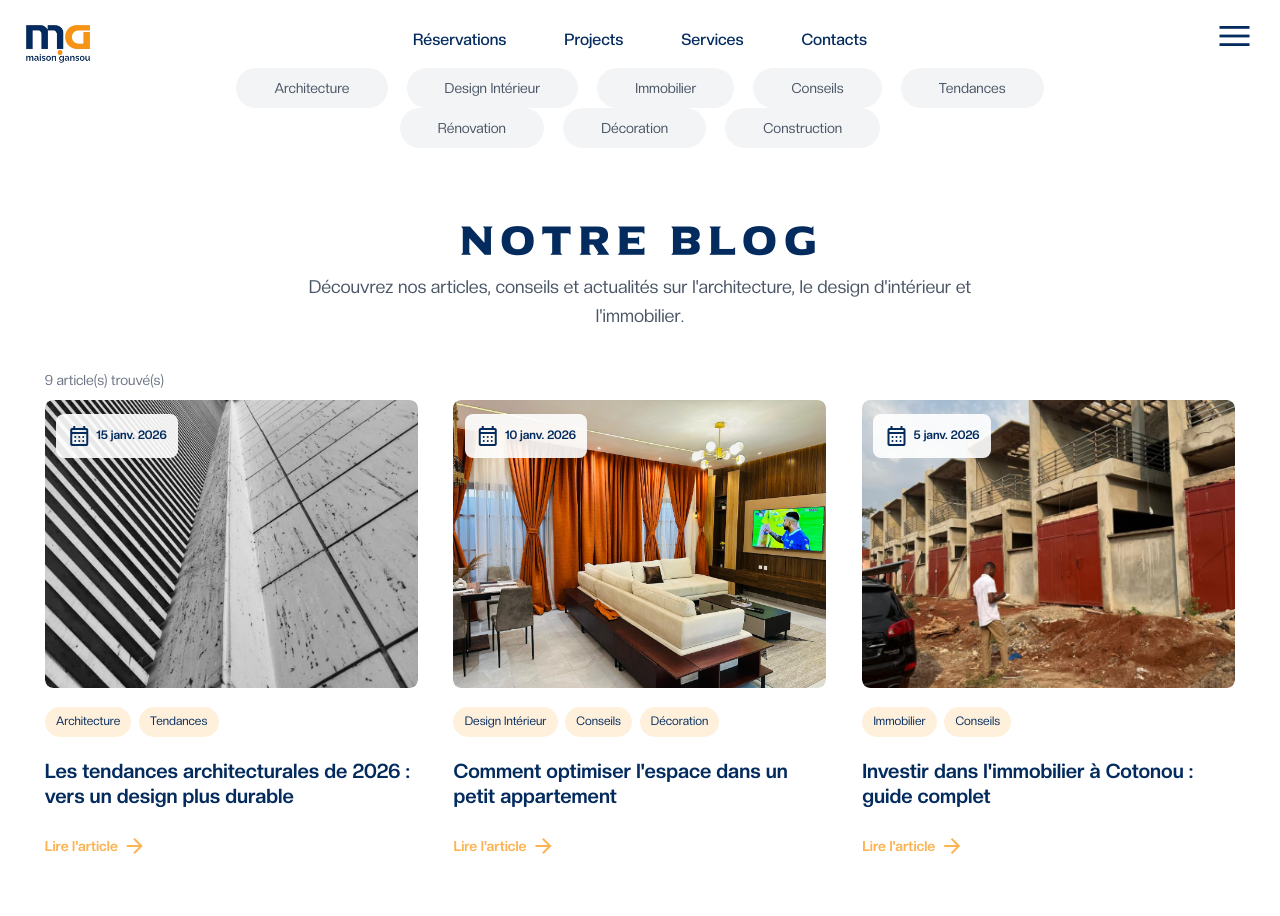
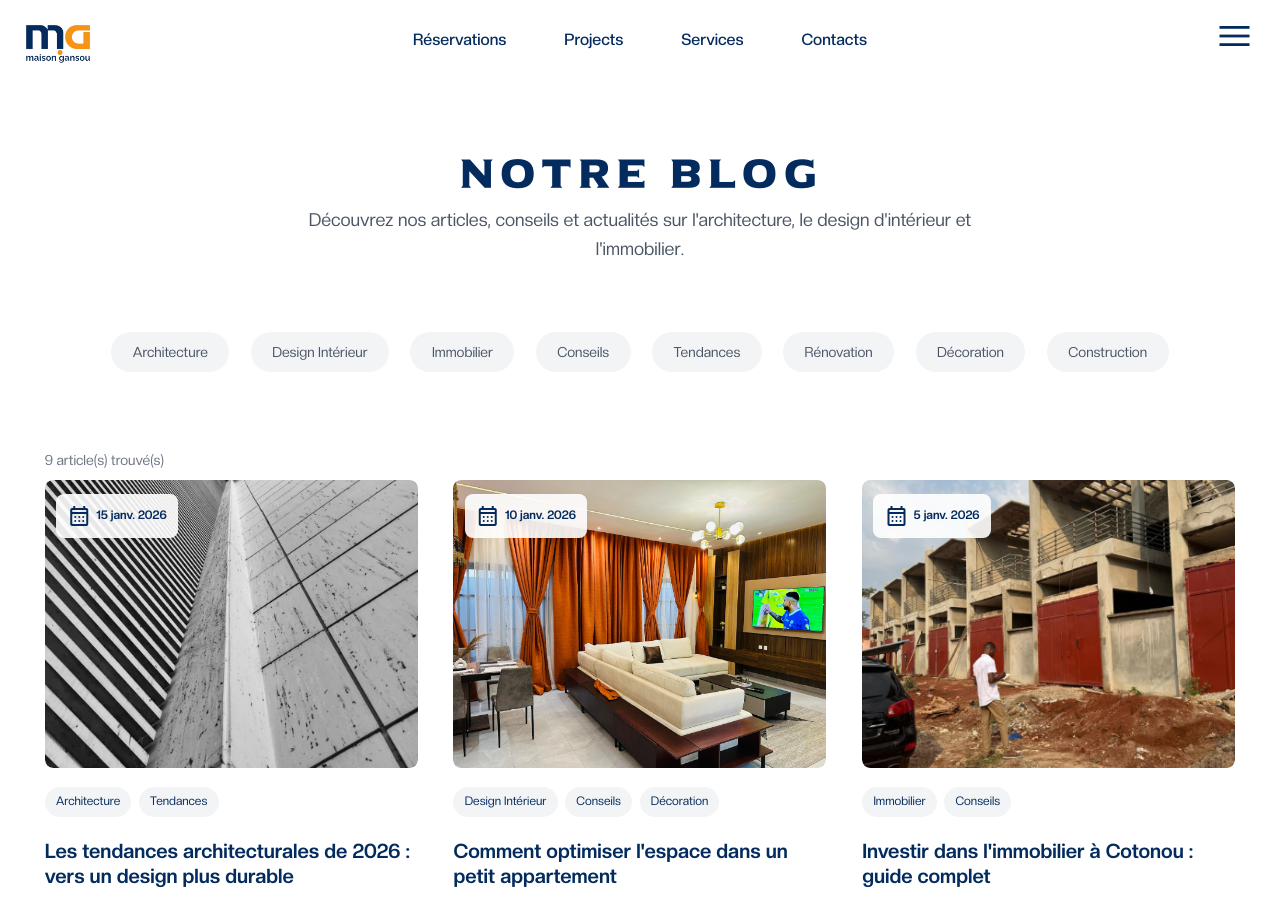
Before and after one commit to Nicanor1999/maison-gansou, a Vue app in the folder frontend/: page /blog in a window 1280 px wide. Shown: the top 916 px of the page. Built offline with nearby package versions, Linux system fonts and the light colour scheme.

Commit message:
Sauvegarde automatique 2026-01-30 00:00:01

```diff
--- a/frontend/src/views/public/Blog.vue
+++ b/frontend/src/views/public/Blog.vue
@@ -1,37 +1,9 @@
 <template>
   <div class="blog-page min-h-screen w-full bg-white flex flex-col items-center">
     <!-- Header Section -->
-    <div class="h-[35vh] md:h-[45vh] w-[93%] flex flex-col justify-end">
-      <!-- Tags Filter -->
-      <div class="h-[40%] w-full flex flex-col justify-center items-center">
-        <div class="tags-container flex flex-wrap justify-center gap-[2%] w-full md:w-[80%]">
-          <button
-            v-for="tag in allTags"
-            :key="tag.id"
-            @click="toggleTag(tag.id)"
-            :class="[
-              'tag-btn h-[5vh] rounded-full flex items-center justify-center text-[12px] md:text-[14px] transition-all duration-300 hover:scale-105',
-              selectedTags.includes(tag.id)
-                ? 'bg-[var(--bg-1)] text-white'
-                : 'bg-gray-100 text-gray-600 hover:bg-[var(--second-orange)] hover:text-[var(--bg-1)]',
-            ]"
-            style="padding: 0 4%;"
-          >
-            {{ tag.name }}
-          </button>
-          <button
-            v-if="selectedTags.length > 0"
-            @click="clearTags"
-            class="tag-btn h-[5vh] rounded-full flex items-center justify-center text-[12px] md:text-[14px] bg-red-100 text-red-600 hover:bg-red-200 transition-all duration-300"
-            style="padding: 0 4%;"
-          >
-            <span class="material-symbols-outlined text-[16px]">close</span>
-            Effacer
-          </button>
-        </div>
-      </div>
+    <div class="h-[35vh] md:h-[55vh] w-[93%] flex flex-col justify-end">
       <!-- Title -->
-      <div class="h-[50%] w-full flex flex-col justify-center items-center">
+      <div class="h-[50%] w-full flex flex-col justify-end items-center">
         <h2
           class="font-bold text-[var(--bg-1)] tracking-[5px] md:tracking-[7px] text-[22px] md:text-[40px] text-center"
           data-aos="fade-up"
@@ -47,17 +19,43 @@
           et l'immobilier.
         </p>
       </div>
+      <!-- Tags Filter -->
+      <div class="h-[40%] w-full flex flex-col justify-center items-center">
+        <div class="tags-container flex flex-wrap justify-center gap-[2%] w-full md:w-[90%]">
+          <button
+            v-for="tag in allTags"
+            :key="tag.id"
+            @click="toggleTag(tag.id)"
+            :class="[
+              'tag-btn  h-[5vh] rounded-full flex items-center justify-center text-[12px] md:text-[14px] transition-all duration-300 hover:scale-105',
+              selectedTags.includes(tag.id)
+                ? 'bg-[var(--bg-1)] text-white font-bold'
+                : 'bg-gray-100 text-gray-600 hover:bg-[var(--second-orange)] hover:text-[var(--bg-1)]',
+            ]"
+            style="padding: 0 2%"
+          >
+            {{ tag.name }}
+          </button>
+          <button
+            v-if="selectedTags.length > 0"
+            @click="clearTags"
+            class="tag-btn h-[5vh] rounded-full flex items-center justify-center text-[12px] md:text-[14px] bg-red-100 text-red-600 hover:bg-red-200 transition-all duration-300"
+            style="padding: 0 4%"
+          >
+            <span class="material-symbols-outlined text-[16px]">close</span>
+            Effacer
+          </button>
+        </div>
+      </div>
     </div>
 
     <!-- Results Count -->
     <div class="h-[5vh] w-[93%] flex items-center justify-between">
-      <p class="text-gray-500 text-[14px]">
-        {{ filteredArticles.length }} article(s) trouvé(s)
-      </p>
+      <p class="text-gray-500 text-[14px]">{{ filteredArticles.length }} article(s) trouvé(s)</p>
     </div>
 
     <!-- Blog Grid -->
-    <div class="blog-grid grid grid-cols-1 md:grid-cols-2 lg:grid-cols-3 gap-[3%] w-[93%] h-auto">
+    <div class="blog-grid grid grid-cols-1 md:grid-cols-2  xl:grid-cols-3 2xl:grid-cols-4 gap-[3%] w-[93%] h-auto">
       <article
         v-for="(article, index) in filteredArticles"
         :key="article.id"
@@ -79,32 +77,38 @@
           <!-- Date Badge -->
           <div
             class="absolute top-[5%] left-[3%] bg-white/90 text-[var(--bg-1)] h-[15%] flex items-center justify-center rounded-lg text-[12px] font-semibold"
-            style="padding: 0 3%;"
+            style="padding: 0 3%"
           >
-            <span class="material-symbols-outlined text-[16px]" style="margin-right: 5px;">calendar_month</span>
+            <span class="material-symbols-outlined text-[16px]" style="margin-right: 5px"
+              >calendar_month</span
+            >
             {{ formatDate(article.createdAt) }}
           </div>
         </div>
         <!-- Content -->
-        <div class="h-[40%] flex flex-col justify-around" style="padding: 3% 0;">
+        <div class="h-[40%] flex flex-col justify-around" style="padding: 3% 0">
           <!-- Tags -->
           <div class="flex flex-wrap gap-[2%] h-[25%] items-center">
             <span
               v-for="tagId in article.tags"
               :key="tagId"
-              class="text-[11px] md:text-[12px] bg-[var(--second-orange)]/20 text-[var(--bg-1)] rounded-full flex items-center justify-center h-[70%]"
-              style="padding: 0 3%;"
+              class="text-[11px] md:text-[12px] bg-gray-100 text-[var(--bg-1)] rounded-full flex items-center justify-center h-[70%]"
+              style="padding: 0 3%"
             >
               {{ getTagName(tagId) }}
             </span>
           </div>
           <!-- Title -->
-          <h3 class="article-title text-[16px] md:text-[18px] lg:text-[20px] font-bold text-[var(--bg-1)] leading-tight h-[45%] flex items-center">
+          <h3
+            class="article-title text-[16px] md:text-[18px] lg:text-[20px] font-bold text-[var(--bg-1)] leading-tight h-[45%] flex items-center"
+          >
             {{ article.title }}
           </h3>
           <!-- Read More -->
           <div class="h-[25%] flex items-center">
-            <span class="text-[var(--second-orange)] text-[14px] font-semibold flex items-center gap-[5px] read-more-link">
+            <span
+              class="read text-gray-400 text-[14px] font-semibold flex items-center gap-[5px] read-more-link"
+            >
               Lire l'article
               <span class="material-symbols-outlined text-[18px]">arrow_forward</span>
             </span>
@@ -119,11 +123,13 @@
       class="h-[40vh] w-[93%] flex flex-col justify-center items-center"
     >
       <span class="material-symbols-outlined text-[80px] text-gray-300">article</span>
-      <p class="text-gray-500 text-[18px]" style="margin-top: 2vh;">Aucun article trouvé pour ces filtres.</p>
+      <p class="text-gray-500 text-[18px]" style="margin-top: 2vh">
+        Aucun article trouvé pour ces filtres.
+      </p>
       <button
         @click="clearTags"
         class="h-[6vh] bg-[var(--bg-1)] text-white rounded-lg hover:bg-[var(--second-orange)] hover:text-[var(--bg-1)] transition-all duration-300 font-semibold"
-        style="margin-top: 2vh; padding: 0 5%;"
+        style="margin-top: 2vh; padding: 0 5%"
       >
         Voir tous les articles
       </button>
@@ -136,7 +142,7 @@
     >
       <button
         class="h-[6vh] border-2 border-[var(--bg-1)] text-[var(--bg-1)] rounded-lg hover:bg-[var(--bg-1)] hover:text-white transition-all duration-300 font-semibold tracking-[3px] text-[14px]"
-        style="padding: 0 5%;"
+        style="padding: 0 5%"
       >
         VOIR PLUS D'ARTICLES
       </button>
@@ -210,7 +216,7 @@ export default {
     const articles = ref([
       {
         id: 1,
-        title: "Les tendances architecturales de 2026 : vers un design plus durable",
+        title: 'Les tendances architecturales de 2026 : vers un design plus durable',
         image: imageA,
         tags: [1, 5],
         createdAt: '2026-01-15',
@@ -231,21 +237,21 @@ export default {
       },
       {
         id: 4,
-        title: "Rénovation énergétique : par où commencer ?",
+        title: 'Rénovation énergétique : par où commencer ?',
         image: imageD,
         tags: [6, 4, 8],
         createdAt: '2025-12-28',
       },
       {
         id: 5,
-        title: "Les couleurs tendances pour votre intérieur en 2026",
+        title: 'Les couleurs tendances pour votre intérieur en 2026',
         image: imageE,
         tags: [7, 5, 2],
         createdAt: '2025-12-20',
       },
       {
         id: 6,
-        title: "Architecture moderne : intégrer le verre dans votre maison",
+        title: 'Architecture moderne : intégrer le verre dans votre maison',
         image: imageF,
         tags: [1, 8],
         createdAt: '2025-12-15',
@@ -259,14 +265,14 @@ export default {
       },
       {
         id: 8,
-        title: "Construire sa maison au Bénin : les étapes clés",
+        title: 'Construire sa maison au Bénin : les étapes clés',
         image: imageH,
         tags: [8, 3, 4],
         createdAt: '2025-12-05',
       },
       {
         id: 9,
-        title: "Décoration : mélanger tradition et modernité",
+        title: 'Décoration : mélanger tradition et modernité',
         image: imageI,
         tags: [7, 2],
         createdAt: '2025-11-28',
@@ -279,7 +285,7 @@ export default {
         return articles.value
       }
       return articles.value.filter((article) =>
-        article.tags.some((tagId) => selectedTags.value.includes(tagId))
+        article.tags.some((tagId) => selectedTags.value.includes(tagId)),
       )
     })
 
@@ -378,6 +384,13 @@ export default {
   color: var(--second-orange);
 }
 
+.blog-card:hover .read {
+  color: var(--second-orange);
+}
+
+
+
+
 .read-more-link {
   transition: all 0.3s ease;
 }
```
Also changed, not shown: frontend/src/views/admin/Projects.vue (+17 -17 lines), 1 other file (tests, documents, lock files or other folders).
